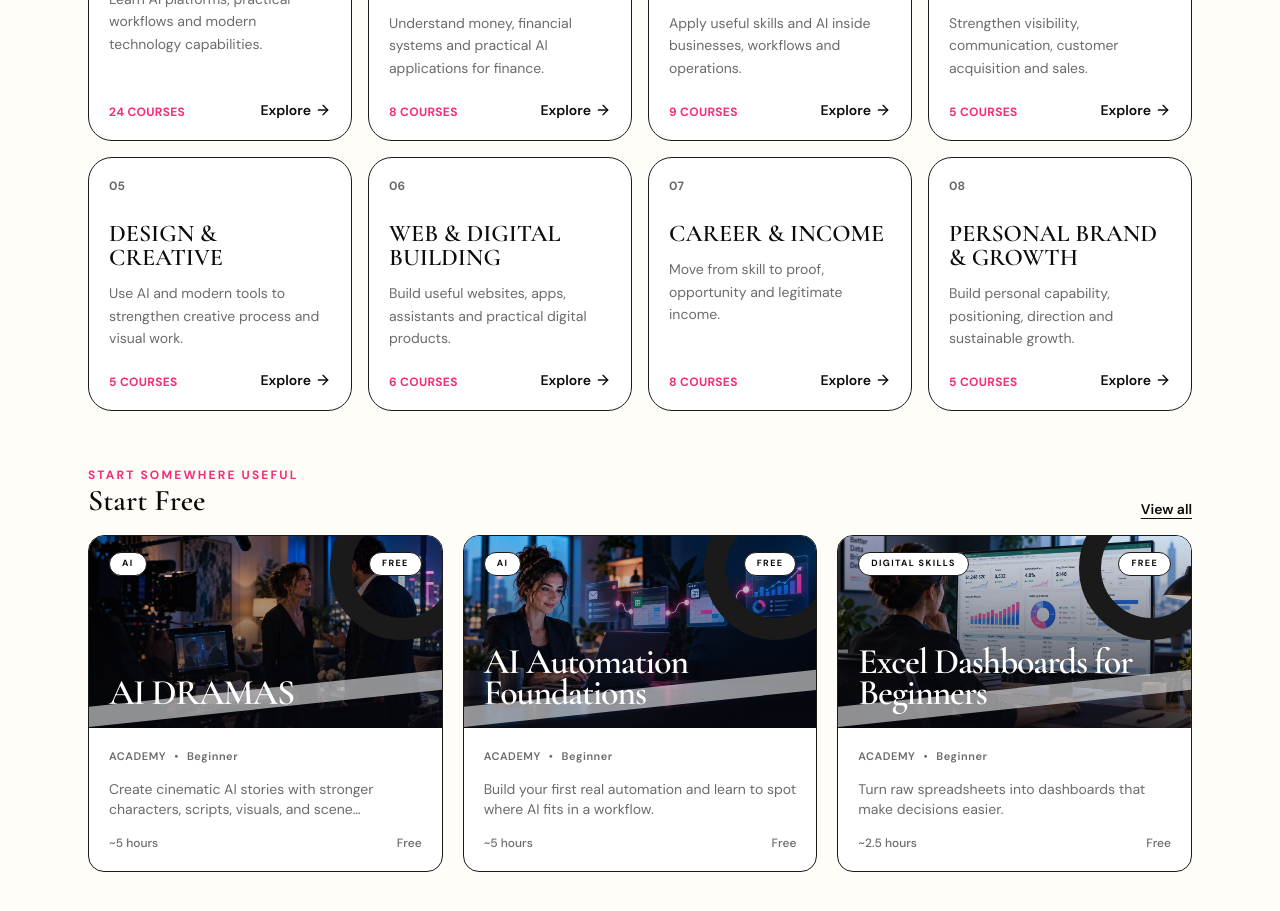
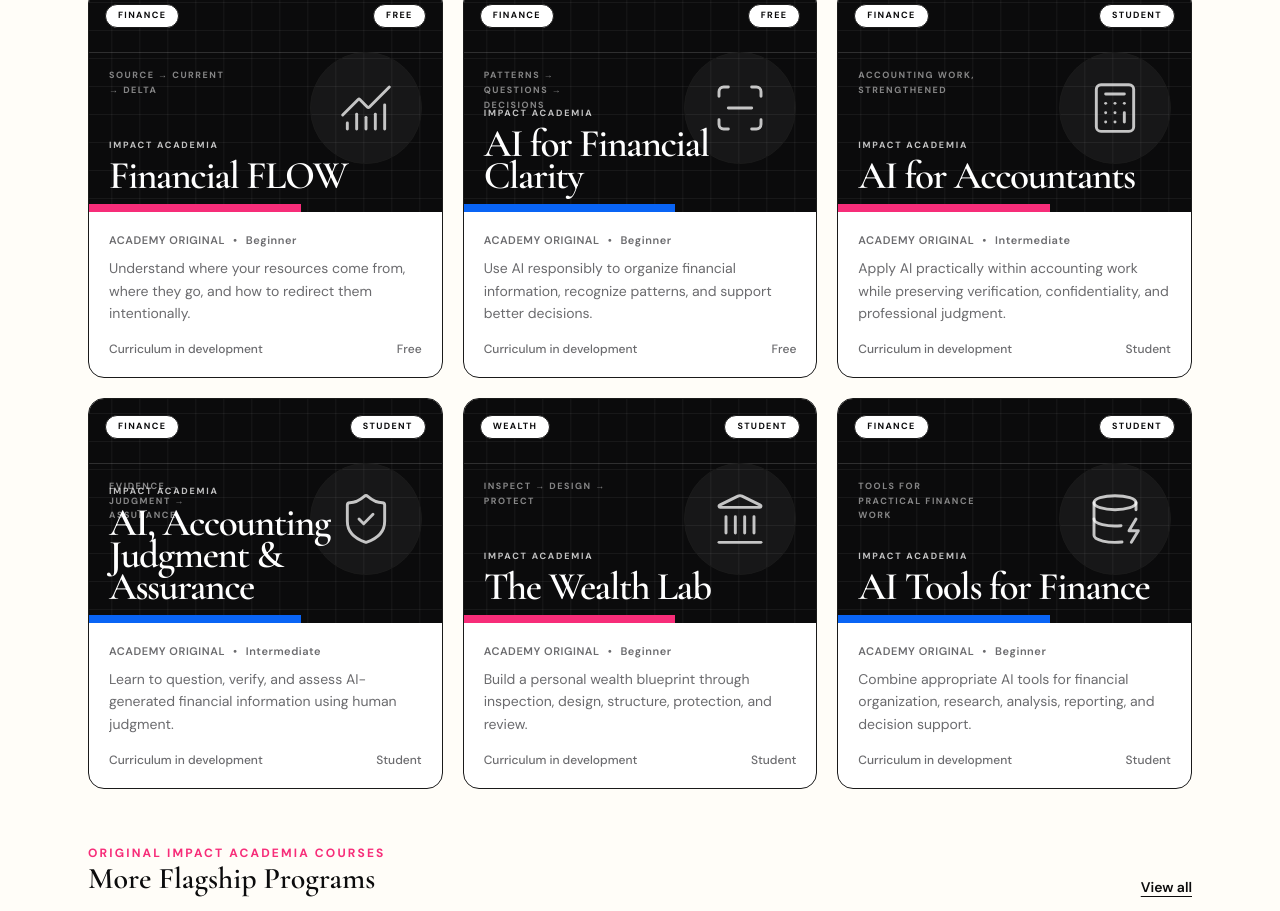
Before and after one commit to goodsmartlabs/impact-multiplier, a Next.js app: page /academy in a window 1280 px wide. Shown: the part 560-1471 px from the top of the page. Built offline with nearby package versions, Linux system fonts and the light colour scheme.

Commit message:
Elevate flagship Impact Academia courses

```diff
--- a/src/app/academy/page.tsx
+++ b/src/app/academy/page.tsx
@@ -28,6 +28,14 @@ const LEARNING_TABS: { key: LearningTab; label: string }[] = [
   { key: "continue", label: "Continue" }, { key: "completed", label: "Completed" },
 ];
 
+function sortCoursesForDisplay(courses: typeof COURSES) {
+  return [...courses].sort((a, b) => {
+    if (a.origin !== b.origin) return a.origin === "academy" ? -1 : 1;
+    if (a.featuredOrder || b.featuredOrder) return (a.featuredOrder ?? 999) - (b.featuredOrder ?? 999);
+    return a.title.localeCompare(b.title);
+  });
+}
+
 export default function AcademyPage() {
   return <Suspense fallback={<AcademyPageShell />}><AcademyContent /></Suspense>;
 }
@@ -57,7 +65,7 @@ function AcademyContent() {
     if (tab === "my_learning") result = mounted ? result.filter((course) => enrolledSlugs.has(course.slug)) : [];
     if (tab === "continue") result = mounted ? result.filter((course) => inProgressSlugs.has(course.slug)) : [];
     if (tab === "completed") result = mounted ? result.filter((course) => completedSlugs.has(course.slug)) : [];
-    return result;
+    return sortCoursesForDisplay(result);
   }, [selectedArea, access, level, tab, mounted, enrolledSlugs, inProgressSlugs, completedSlugs]);
 
   function updateQuery(updates: Record<string, string | null>) {
@@ -71,9 +79,9 @@ function AcademyContent() {
     <div className="mx-auto max-w-6xl px-4 pb-20 pt-7 md:px-6 md:pt-12">
       <header className="mb-9 flex flex-col justify-between gap-5 md:flex-row md:items-end">
         <div className="max-w-3xl">
-          <p className="text-xs font-bold uppercase tracking-[0.2em] text-pink">Courses</p>
-          <h1 className="mt-2 font-display text-4xl font-semibold leading-none tracking-tight text-ink md:text-6xl">What do you want to learn?</h1>
-          <p className="mt-4 max-w-2xl text-base leading-relaxed text-muted">Explore practical courses designed to help you build skills, create proof and apply what you learn.</p>
+          <p className="text-xs font-bold uppercase tracking-[0.2em] text-pink">Impact Academia</p>
+          <h1 className="mt-2 font-display text-4xl font-semibold leading-none tracking-tight text-ink md:text-6xl">Don&apos;t tell us what you learned.</h1>
+          <p className="mt-3 font-display text-3xl font-semibold leading-none text-blue md:text-4xl">Show us what you can do.</p>
         </div>
         <Link href="/search" className="inline-flex w-fit items-center gap-2 rounded-full border border-ink bg-white px-4 py-2.5 text-sm font-semibold text-ink"><Search className="h-4 w-4" /> Search courses</Link>
       </header>
@@ -99,23 +107,34 @@ function AcademyContent() {
 }
 
 function CoursesLanding() {
-  const freeCourses = COURSES.filter((course) => course.access === "free").slice(0, 3);
-  const featuredCourses = COURSES.filter((course) => course.featured).slice(0, 3);
+  const freePriority = ["financial-flow", "ai-for-financial-clarity", "claude-for-beginners", "ai-tools-for-productivity", "ai-side-hustle", "seo-fundamentals"];
+  const freeCourses = COURSES.filter((course) => course.access === "free" && freePriority.includes(course.slug)).sort((a, b) => freePriority.indexOf(a.slug) - freePriority.indexOf(b.slug)).slice(0, 3);
+  const featuredCourses = COURSES.filter((course) => course.featuredOrder).sort((a, b) => (a.featuredOrder ?? 999) - (b.featuredOrder ?? 999));
+  const financeSlugs = ["financial-flow", "ai-for-financial-clarity", "ai-for-accountants", "ai-accounting-judgment-assurance", "the-wealth-lab", "ai-tools-for-finance"];
+  const financeFlagships = featuredCourses.filter((course) => financeSlugs.includes(course.slug));
+  const otherFlagships = featuredCourses.filter((course) => !financeSlugs.includes(course.slug));
   return <>
-    <section aria-labelledby="areas-heading"><div className="mb-4"><p className="text-xs font-bold uppercase tracking-[0.18em] text-pink">Choose an area</p><h2 id="areas-heading" className="font-display text-3xl font-semibold text-ink">Learning Areas</h2></div>
+    <section aria-labelledby="finance-flagships-heading">
+      <div className="mb-4"><p className="text-xs font-bold uppercase tracking-[0.18em] text-pink">Featured by Impact Academia</p><h2 id="finance-flagships-heading" className="font-display text-3xl font-semibold text-ink">Flagship Finance Programs</h2><p className="mt-2 max-w-2xl text-sm leading-relaxed text-muted">Build financial clarity first, then apply AI with stronger accounting judgment and practical finance tools.</p></div>
+      <div className="mb-6 flex flex-wrap items-center gap-2 rounded-2xl border border-ink bg-white p-4 text-xs font-bold uppercase tracking-wide text-ink">
+        {["Financial FLOW", "AI for Financial Clarity", "AI for Accountants", "AI, Accounting Judgment & Assurance"].map((title, index) => <span key={title} className="inline-flex items-center gap-2"><span className="rounded-full bg-blue-dim px-3 py-2">{title}</span>{index < 3 && <ArrowRight className="h-3.5 w-3.5 text-pink" />}</span>)}
+      </div>
+      <div className="grid gap-5 sm:grid-cols-2 lg:grid-cols-3">{financeFlagships.map((course) => <CourseCard key={course.id} course={course} />)}</div>
+    </section>
+    <CourseShelf title="More Flagship Programs" eyebrow="Original Impact Academia courses" courses={otherFlagships} href="/academy?view=all" columns="four" />
+    <section className="mt-14" aria-labelledby="areas-heading"><div className="mb-4"><p className="text-xs font-bold uppercase tracking-[0.18em] text-pink">What do you want to learn?</p><h2 id="areas-heading" className="font-display text-3xl font-semibold text-ink">Learning Areas</h2></div>
       <div className="grid gap-4 sm:grid-cols-2 lg:grid-cols-4">{LEARNING_AREAS.map((area, index) => { const count = coursesInLearningArea(COURSES, area.id).length; return <Link key={area.id} href={`/academy?area=${area.id}`} className="group flex min-h-56 flex-col rounded-3xl border border-ink bg-white p-5 transition-transform hover:-translate-y-1"><span className="text-xs font-bold text-muted">0{index + 1}</span><h3 className="mt-7 font-display text-2xl font-semibold uppercase leading-none text-ink">{area.name}</h3><p className="mt-3 text-sm leading-relaxed text-muted">{area.shortDescription}</p><div className="mt-auto flex items-end justify-between pt-5"><span className="text-xs font-bold uppercase tracking-wide text-pink">{count} {count === 1 ? "Course" : "Courses"}</span><span className="inline-flex items-center gap-1 text-sm font-semibold text-ink">Explore <ArrowRight className="h-4 w-4 transition-transform group-hover:translate-x-1" /></span></div></Link>; })}</div>
     </section>
     <CourseShelf title="Start Free" eyebrow="Start somewhere useful" courses={freeCourses} href="/academy?access=free" />
-    <CourseShelf title="Featured Courses" eyebrow="Build practical capability" courses={featuredCourses} href="/academy?view=all" />
-    <section className="mt-14" aria-labelledby="paths-heading"><div className="mb-4"><p className="text-xs font-bold uppercase tracking-[0.18em] text-pink">Progress with direction</p><h2 id="paths-heading" className="font-display text-3xl font-semibold text-ink">Learning Paths</h2></div>
+    <section className="mt-14 border-t border-line pt-10" aria-labelledby="paths-heading"><div className="mb-4"><p className="text-xs font-bold uppercase tracking-[0.18em] text-pink">Not sure where to start?</p><h2 id="paths-heading" className="font-display text-3xl font-semibold text-ink">Follow a Learning Path</h2></div>
       <div className="grid gap-3 sm:grid-cols-2 lg:grid-cols-5">{LEARNING_PATHS.map((path) => <Link key={path.id} href={`/academy/${path.courseSlugs[0]}`} className="rounded-2xl border border-line bg-white p-4 hover:border-ink"><h3 className="font-display text-xl font-semibold text-ink">{path.title}</h3><p className="mt-2 line-clamp-3 text-xs leading-relaxed text-muted">{path.description}</p><span className="mt-4 inline-flex items-center gap-1 text-xs font-bold uppercase tracking-wide text-pink">View path <ArrowRight className="h-3.5 w-3.5" /></span></Link>)}</div>
     </section>
     <div className="mt-12 text-center"><Link href="/academy?view=all" className="inline-flex items-center gap-2 rounded-full bg-ink px-6 py-3 text-sm font-bold text-white">View All Courses <ArrowRight className="h-4 w-4" /></Link></div>
   </>;
 }
 
-function CourseShelf({ title, eyebrow, courses, href }: { title: string; eyebrow: string; courses: typeof COURSES; href: string }) {
-  return <section className="mt-14"><div className="mb-4 flex items-end justify-between gap-4"><div><p className="text-xs font-bold uppercase tracking-[0.18em] text-pink">{eyebrow}</p><h2 className="font-display text-3xl font-semibold text-ink">{title}</h2></div><Link href={href} className="shrink-0 text-sm font-semibold text-ink underline underline-offset-4">View all</Link></div><div className="grid gap-5 sm:grid-cols-2 lg:grid-cols-3">{courses.map((course) => <CourseCard key={course.id} course={course} />)}</div></section>;
+function CourseShelf({ title, eyebrow, courses, href, columns = "three" }: { title: string; eyebrow: string; courses: typeof COURSES; href: string; columns?: "three" | "four" }) {
+  return <section className="mt-14 first:mt-0"><div className="mb-4 flex items-end justify-between gap-4"><div><p className="text-xs font-bold uppercase tracking-[0.18em] text-pink">{eyebrow}</p><h2 className="font-display text-3xl font-semibold text-ink">{title}</h2></div><Link href={href} className="shrink-0 text-sm font-semibold text-ink underline underline-offset-4">View all</Link></div><div className={`grid gap-5 sm:grid-cols-2 ${columns === "four" ? "xl:grid-cols-4" : "lg:grid-cols-3"}`}>{courses.map((course) => <CourseCard key={course.id} course={course} />)}</div></section>;
 }
 
 function AcademyPageShell() { return <div className="mx-auto min-h-[60vh] max-w-6xl px-4 py-10 md:px-6" />; }
--- a/src/components/academy/course-card.tsx
+++ b/src/components/academy/course-card.tsx
@@ -6,8 +6,17 @@ import { useAcademyStore } from "@/lib/store/academy-store";
 import { computeProgressPercent } from "@/lib/academy";
 import { useHydrated } from "@/lib/use-hydrated";
 import { ProgressBar } from "./progress-bar";
-import { cn } from "@/lib/utils";
 import { COURSE_ACCESS_LABELS } from "@/lib/data/constants";
+import { Calculator, ChartNoAxesCombined, DatabaseZap, Landmark, ScanLine, ShieldCheck, type LucideIcon } from "lucide-react";
+
+const FINANCE_COVER_ART: Record<string, { icon: LucideIcon; label: string; accent: string }> = {
+  "financial-flow": { icon: ChartNoAxesCombined, label: "Source → Current → Delta", accent: "bg-pink" },
+  "ai-for-financial-clarity": { icon: ScanLine, label: "Patterns → Questions → Decisions", accent: "bg-blue" },
+  "ai-for-accountants": { icon: Calculator, label: "Accounting work, strengthened", accent: "bg-pink" },
+  "ai-accounting-judgment-assurance": { icon: ShieldCheck, label: "Evidence → Judgment → Assurance", accent: "bg-blue" },
+  "the-wealth-lab": { icon: Landmark, label: "Inspect → Design → Protect", accent: "bg-pink" },
+  "ai-tools-for-finance": { icon: DatabaseZap, label: "Tools for practical finance work", accent: "bg-blue" },
+};
 
 export function CourseCard({ course }: { course: Course }) {
   const mounted = useHydrated();
@@ -15,32 +24,44 @@ export function CourseCard({ course }: { course: Course }) {
 
   const percent = mounted ? computeProgressPercent(course, enrollment) : 0;
   const isEnrolled = mounted && !!enrollment;
+  const editorialArt = FINANCE_COVER_ART[course.slug];
+  const CoverIcon = editorialArt?.icon;
 
   return (
     <Link
       href={`/academy/${course.slug}`}
-      className="brand-card group flex flex-col overflow-hidden rounded-2xl border border-ink bg-paper transition-all duration-300"
+      className="brand-card group flex h-full flex-col overflow-hidden rounded-2xl border border-ink bg-paper transition-all duration-300"
     >
       <div
-        className={cn("relative h-48 w-full overflow-hidden bg-gradient-to-br bg-cover bg-center", course.coverGradient)}
-        style={course.coverImage ? { backgroundImage: `linear-gradient(0deg, rgba(7, 8, 14, 0.82), rgba(7, 8, 14, 0.06)), url(${course.coverImage})` } : undefined}
+        className="relative h-56 w-full overflow-hidden bg-ink bg-cover bg-center"
+        style={course.coverImage
+          ? { backgroundImage: `linear-gradient(0deg, rgba(7, 8, 14, 0.9), rgba(7, 8, 14, 0.12)), url(${course.coverImage})` }
+          : { backgroundImage: "linear-gradient(rgba(255,255,255,.055) 1px, transparent 1px), linear-gradient(90deg, rgba(255,255,255,.055) 1px, transparent 1px)", backgroundSize: "28px 28px" }}
       >
-        <div className="absolute -right-8 -top-10 h-36 w-36 rounded-full border-[22px] border-white/35" />
-        <div className="absolute -left-8 bottom-5 h-5 w-[120%] -rotate-6 rounded-full bg-white/55 transition-transform duration-500 group-hover:-rotate-3" />
-        <div className="absolute left-5 top-4 rounded-full border border-ink bg-white px-3 py-1 text-[9px] font-bold uppercase tracking-[0.15em] text-ink">{course.category}</div>
-        <div className="absolute right-5 top-4 rounded-full border border-ink bg-white px-3 py-1 text-[9px] font-bold uppercase tracking-[0.15em] text-ink">{COURSE_ACCESS_LABELS[course.access]}</div>
-        {course.coverImage && (
-          <h3 className="absolute inset-x-5 bottom-5 font-display text-4xl font-semibold leading-[0.85] tracking-[-0.035em] text-white">{course.title}</h3>
-        )}
+        {!course.coverImage && !editorialArt && <div className="absolute -right-10 -top-10 h-32 w-32 rounded-full border-[20px] border-pink/80" />}
+        {!course.coverImage && !editorialArt && <div className="absolute bottom-0 left-0 h-2 w-3/5 bg-blue" />}
+        {!course.coverImage && editorialArt && <>
+          <div className="absolute inset-x-0 top-16 h-px bg-white/15" />
+          <div className="absolute right-5 top-16 grid h-28 w-28 place-items-center rounded-full border border-white/20 bg-white/5"><CoverIcon className="h-14 w-14 text-white/75" strokeWidth={1.25} /></div>
+          <div className={`absolute bottom-0 left-0 h-2 w-3/5 ${editorialArt.accent}`} />
+          <p className="absolute left-5 top-20 max-w-32 text-[9px] font-bold uppercase leading-relaxed tracking-[0.17em] text-white/50">{editorialArt.label}</p>
+        </>}
+        <div className="absolute inset-x-4 top-4 flex items-start justify-between gap-2">
+          <span className="rounded-full border border-white/70 bg-white px-3 py-1 text-[9px] font-bold uppercase tracking-[0.15em] text-ink">{course.category}</span>
+          <span className="rounded-full border border-white/70 bg-white px-3 py-1 text-[9px] font-bold uppercase tracking-[0.15em] text-ink">{COURSE_ACCESS_LABELS[course.access]}</span>
+        </div>
+        <div className="absolute inset-x-5 bottom-5">
+          <p className="mb-2 text-[9px] font-bold uppercase tracking-[0.2em] text-white/75">{course.origin === "external" ? "External" : "Impact Academia"}</p>
+          <h3 className="font-display text-[2.45rem] font-semibold leading-[0.82] tracking-[-0.035em] text-white">{course.title}</h3>
+        </div>
       </div>
       <div className="flex flex-1 flex-col p-5">
         <div className="mb-2 flex items-center gap-2 text-[11px] font-semibold uppercase tracking-wider text-muted">
-          <span>{course.origin === "external" ? "External" : "Academy"}</span>
+          <span>{course.origin === "external" ? "External recommendation" : "Academy original"}</span>
           <span>•</span>
           <span className="capitalize">{course.level}</span>
         </div>
-        {!course.coverImage && <h3 className="font-display text-lg font-medium leading-snug text-ink">{course.title}</h3>}
-        <p className="mt-1.5 line-clamp-2 text-sm text-muted">{course.shortDescription}</p>
+        <p className="line-clamp-3 min-h-[3.75rem] text-sm leading-relaxed text-muted">{course.shortDescription}</p>
 
         <div className="mt-auto pt-4">
           {isEnrolled && enrollment?.completed ? (
--- a/src/lib/data/courses.ts
+++ b/src/lib/data/courses.ts
@@ -629,9 +629,27 @@ const COURSE_RECORDS: Omit<Course, "learningAreas">[] = [
   ...COMING_SOON_COURSES,
 ];
 
+const FEATURED_ORDER: Record<string, number> = {
+  "financial-flow": 1,
+  "ai-for-financial-clarity": 2,
+  "ai-for-accountants": 3,
+  "ai-accounting-judgment-assurance": 4,
+  "the-wealth-lab": 5,
+  "ai-tools-for-finance": 6,
+  "claude-for-beginners": 7,
+  "ai-tools-masterclass": 8,
+  "build-strong-portfolio-with-ai": 9,
+  "master-claude-code": 10,
+  "no-code-websites": 11,
+  "ai-marketing": 12,
+  "build-your-ai-assistant": 13,
+};
+
 export const COURSES: Course[] = COURSE_RECORDS.map((course) => ({
   ...course,
   learningAreas: learningAreasForCourse(course.slug),
+  featured: FEATURED_ORDER[course.slug] ? true : course.featured,
+  featuredOrder: FEATURED_ORDER[course.slug],
 }));
 
 export function getCourseBySlug(slug: string) {
--- a/src/lib/types.ts
+++ b/src/lib/types.ts
@@ -211,6 +211,7 @@ export interface Course {
   proofProject?: ProofProject;
   certificateAvailable?: boolean;
   featured?: boolean;
+  featuredOrder?: number;
   relatedItemSlugs?: string[];
   relatedCourseSlugs?: string[];
   isInnergencyClass?: boolean;
```
